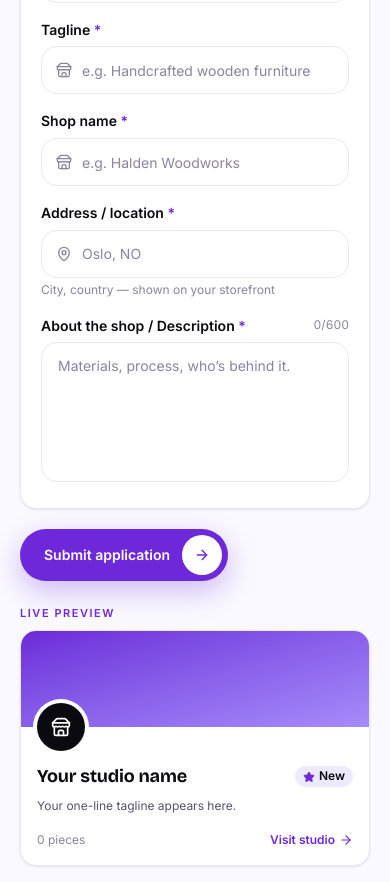
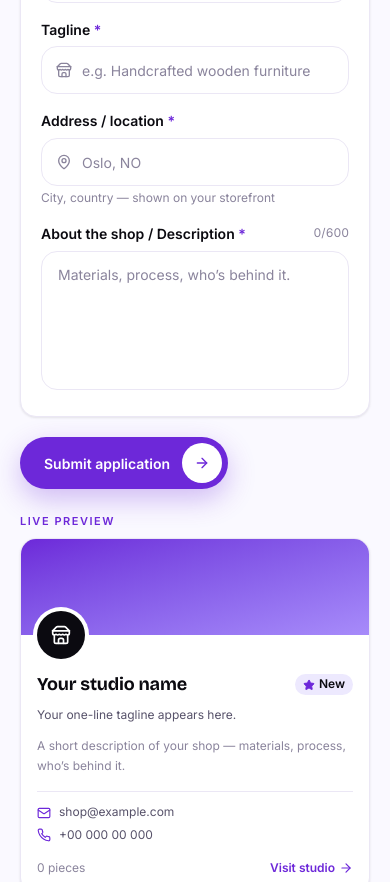
Before and after one commit to suvo-ambalait/e-commerce-website, a React (Vite) app in the folder ecommerce-frontend/: page /vendor/signup in a window 390 px wide. Shown: the part 740-1622 px from the top of the page. Built offline with nearby package versions, Linux system fonts and the light colour scheme.

Commit message:
feat(VendorSignup): add email and phone display in shop details section

```diff
--- a/ecommerce-frontend/src/features/vendor/pages/VendorSignupPage.tsx
+++ b/ecommerce-frontend/src/features/vendor/pages/VendorSignupPage.tsx
@@ -1,6 +1,6 @@
 import { useState, type FormEvent, type ReactNode } from 'react'
 import { useNavigate } from 'react-router-dom'
-import { LuMapPin, LuPenLine, LuStore, LuUser } from 'react-icons/lu'
+import { LuMail, LuMapPin, LuPenLine, LuPhone, LuStore, LuUser } from 'react-icons/lu'
 import { useDocumentTitle } from '@/shared/hooks/useDocumentTitle'
 import { Container, PageHeader, Section } from '@/shared/ui'
 import { ArrowRightIcon, CheckIcon, MailIcon, StarIcon } from '@/shared/ui/icons'
@@ -100,14 +100,7 @@ export function VendorSignupPage() {
                   onChange={set('tagline')}
                   placeholder="e.g. Handcrafted wooden furniture"
                 />
-                <BoxInput
-                  label="Shop name"
-                  icon={<LuStore className="h-4 w-4" />}
-                  required
-                  value={form.name}
-                  onChange={set('name')}
-                  placeholder="e.g. Halden Woodworks"
-                />
+
                 <BoxInput
                   label="Address / location"
                   hint="City, country — shown on your storefront"
@@ -207,6 +200,19 @@ export function VendorSignupPage() {
                   <p className="mt-1.5 line-clamp-2 text-caption leading-relaxed text-ink-soft">
                     {form.tagline || 'Your one-line tagline appears here.'}
                   </p>
+                  <p className="mt-3 line-clamp-4 whitespace-pre-line text-caption leading-relaxed text-ink-mute">
+                    {form.bio || 'A short description of your shop — materials, process, who’s behind it.'}
+                  </p>
+                  <ul className="mt-4 space-y-1.5 border-t border-border pt-3 text-caption">
+                    <li className="flex min-w-0 items-center gap-2 text-ink-soft">
+                      <LuMail className="h-3.5 w-3.5 shrink-0 text-accent" />
+                      <span className="truncate">{form.shopEmail || 'shop@example.com'}</span>
+                    </li>
+                    <li className="flex min-w-0 items-center gap-2 text-ink-soft">
+                      <LuPhone className="h-3.5 w-3.5 shrink-0 text-accent" />
+                      <span className="truncate">{form.shopPhone || '+00 000 00 000'}</span>
+                    </li>
+                  </ul>
                   <div className="mt-4 flex items-center justify-between text-caption">
                     <span className="text-ink-mute">0 pieces</span>
                     <span className="flex items-center gap-1 font-semibold text-accent">
```
